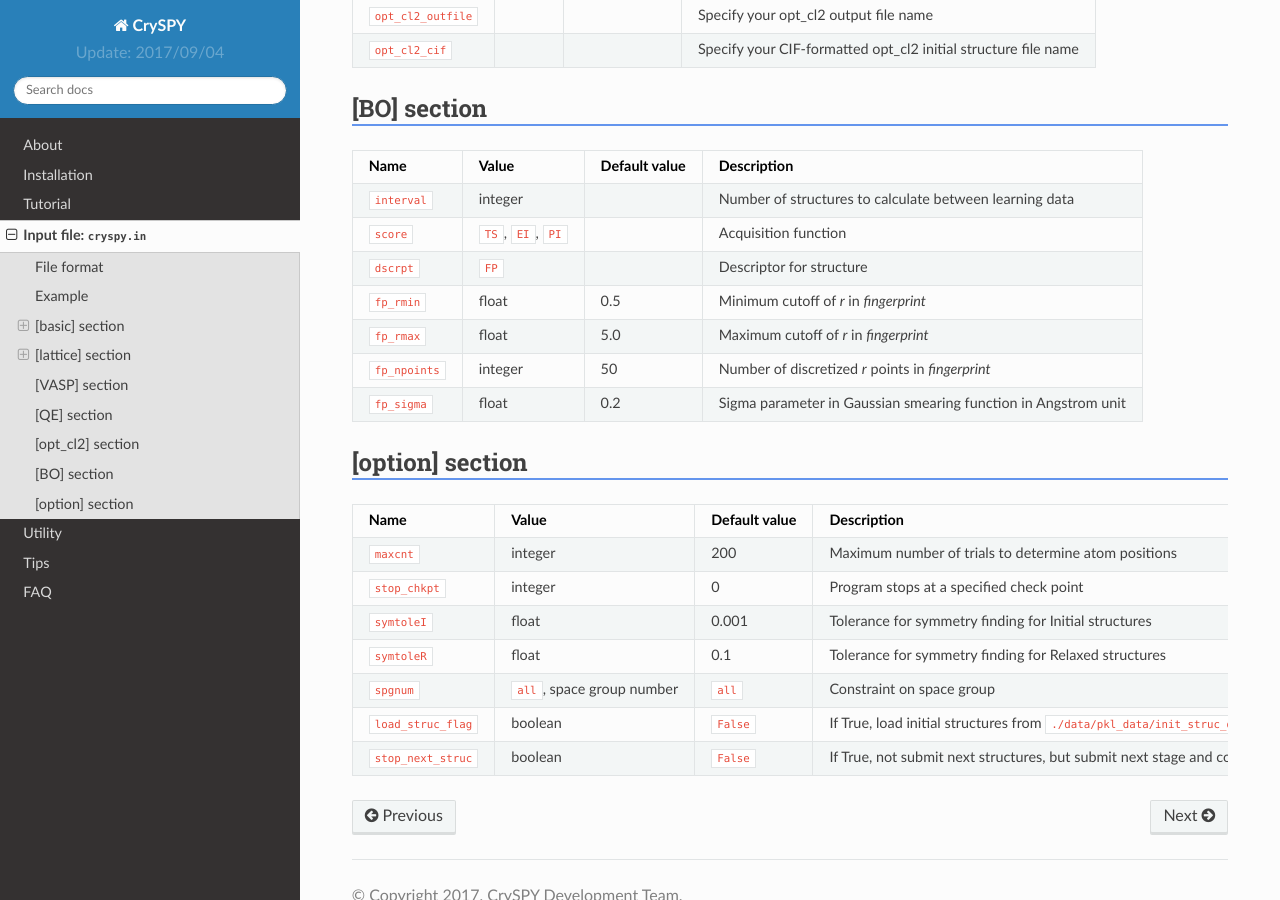
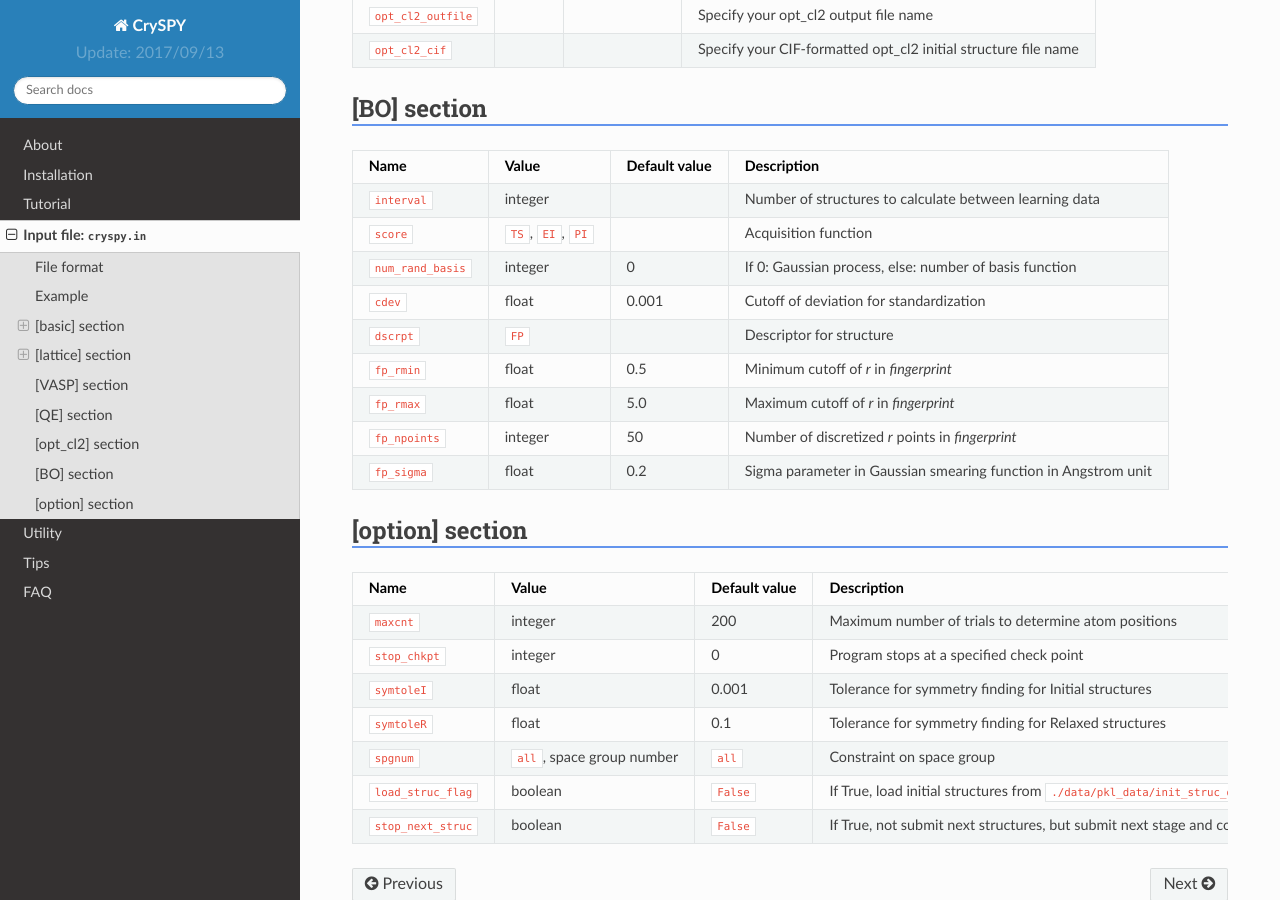
Before and after one commit to Tomoki-YAMASHITA/dev_CrySPY_doc, a Sphinx documentation site: the page built from source/input_file.rst, in a window 1280 px wide and 900 px high, scrolled down 3573 px. Built offline with Sphinx 7.4.7 and the Read the Docs theme 2.0.0, drawn with Linux system fonts in a browser that asks for light colours; formulas are drawn with MathJax 3.

Commit message:
added num_rand_basis and cdev in [BO] section of cryspy.in

```diff
--- a/source/conf.py
+++ b/source/conf.py
@@ -55,9 +55,9 @@ author = u'CrySPY Development Team'
 # built documents.
 #
 # The short X.Y version.
-version = u'Update: 2017/09/04'
+version = u'Update: 2017/09/13'
 # The full version, including alpha/beta/rc tags.
-release = u'Updata: 2017/09/04'
+release = u'Updata: 2017/09/13'
 
 # The language for content autogenerated by Sphinx. Refer to documentation
 # for a list of supported languages.
--- a/source/index.rst
+++ b/source/index.rst
@@ -11,7 +11,7 @@ Source code: [github] https://github.com/Tomoki-YAMASHITA/CrySPY
 News
 ===========
 
-Latest version: 0.3.3
+Latest version: 0.4.1
 
 
 
--- a/source/input_file.rst
+++ b/source/input_file.rst
@@ -221,6 +221,8 @@ Rhombohedral system
 
    ``interval``, integer,  ,  Number of structures to calculate between learning data
    ``score``, "``TS``, ``EI``, ``PI``",  ,  Acquisition function
+   ``num_rand_basis``, integer, 0, "If 0: Gaussian process, else: number of basis function"
+   ``cdev``, float, 0.001, Cutoff of deviation for standardization
    ``dscrpt``, ``FP`` ,  , Descriptor for structure
    ``fp_rmin``, float, 0.5, Minimum cutoff of *r* in *fingerprint*
    ``fp_rmax``, float, 5.0, Maximum cutoff of *r* in *fingerprint*
```
